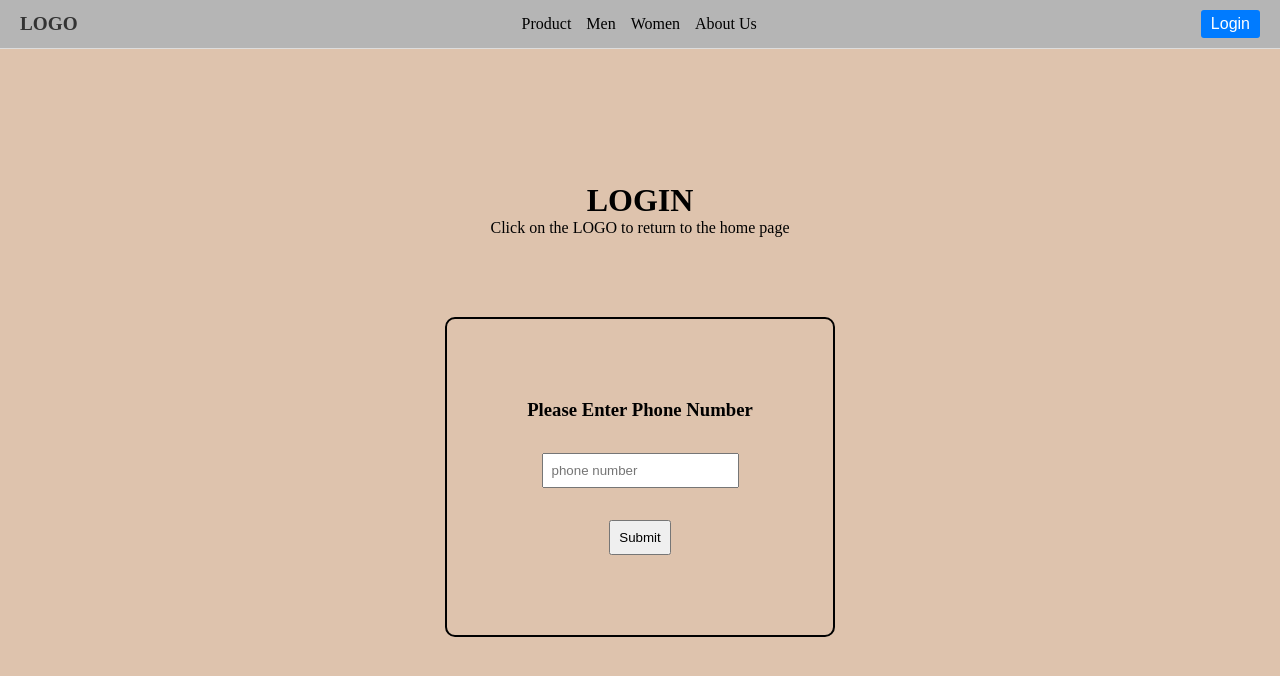
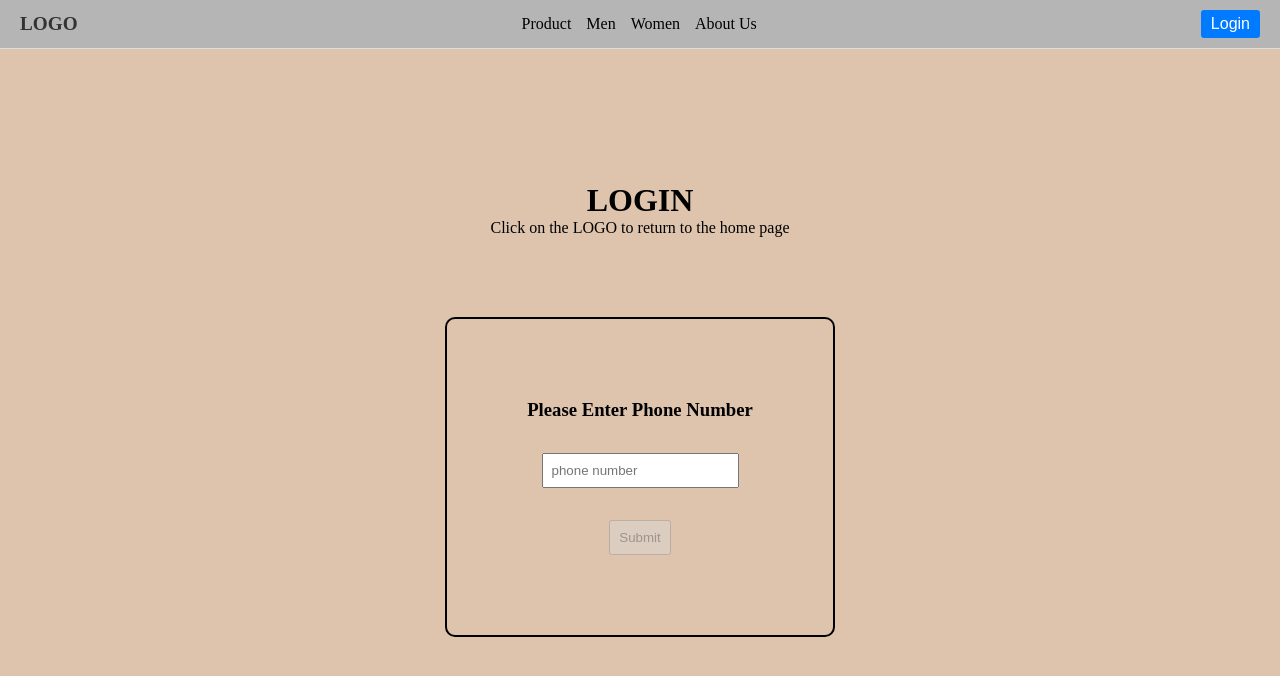
Before and after one commit to Kasra-Zafari/React-Practice-Login, a React (Vite) app: page / in a window 1280 px wide. Both pictures are taken after a click on the button "Login". Shown: the top 676 px of the page. Built offline with nearby package versions, Linux system fonts and the light colour scheme.

Commit message:
empty input/disabled button

```diff
--- a/src/componets/PhoneNumber/index.jsx
+++ b/src/componets/PhoneNumber/index.jsx
@@ -11,7 +11,6 @@ const PhoneNumber = () => {
 
     const handlePhoneNumberSubmit = (event) => {
         event.preventDefault();
-        console.log(inputRef.current.value);
     };
 
 
@@ -51,7 +50,7 @@ const PhoneNumber = () => {
                     <button
                         type="submit"
                         onClick={handlePhoneNumberSubmit}
-                        disabled={hasError}
+                        disabled={hasError || phoneNumber===""}
                     >
                         Submit
                     </button>
```
